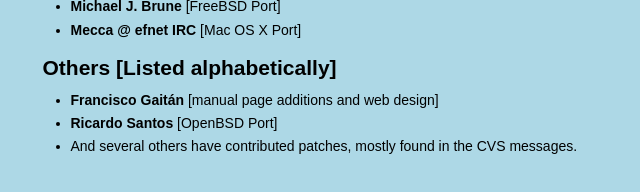
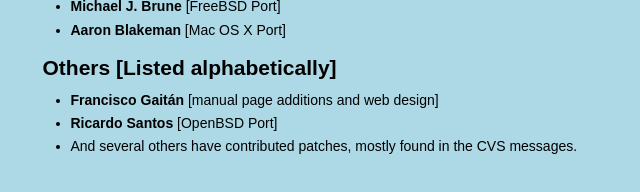
Before and after one commit to delphinusdns/delphinusdnsd, a plain HTML site: page www/credits.html in a window 1280 px wide. Shown: the part 412-604 px from the top of the page, 122-762 px from the left. Drawn offline with Linux system fonts and the light colour scheme.

Commit message:
Add author's name of the then Mac OS X portage

```diff
--- a/www/credits.html
+++ b/www/credits.html
@@ -36,7 +36,7 @@ a user since 1994.
 	<li>
 		<b>Michael J. Brune</b> [FreeBSD Port]
 	</li><li>
-		<b>Mecca @ efnet IRC</b> [Mac OS X Port]
+		<b>Aaron Blakeman</b> [Mac OS X Port]
 	</li>
 </ul>
 <h2>
```
